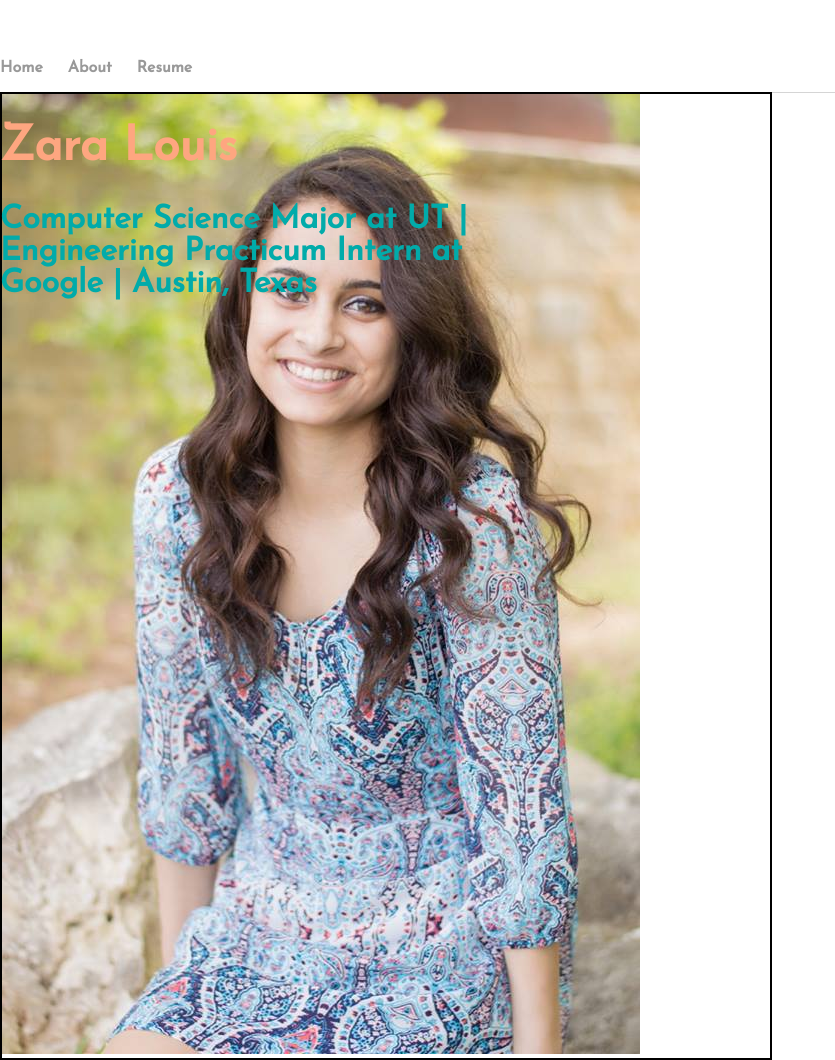
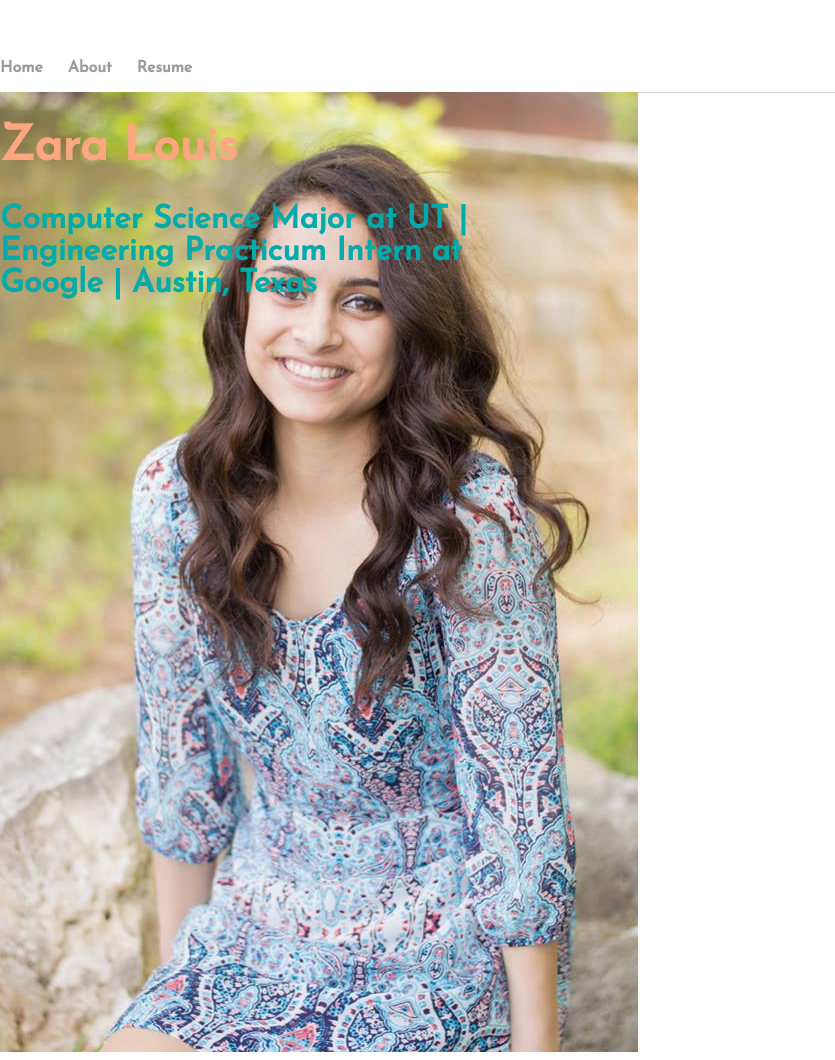
Before and after one commit to zaralouis/zaralouis.github.io, a Jekyll site: the page built from index.html, in a window 1280 px wide. Shown: the whole page, without its empty margins (0-835 px from the left). Built offline with Jekyll 4.4.1, drawn with Linux system fonts in a browser that asks for light colours.

Commit message:
Update main.css

```diff
--- a/css/main.css
+++ b/css/main.css
@@ -28,14 +28,14 @@
     position: absolute;
     float: left;
     width: 60%;
-    border: 2px solid black;
+    height: 100%;
 }
 
 .right-div {
     position: absolute;
     float: right;
     width: 40%;
-
+    height: 100%;
 }
 
 h1 {
```
